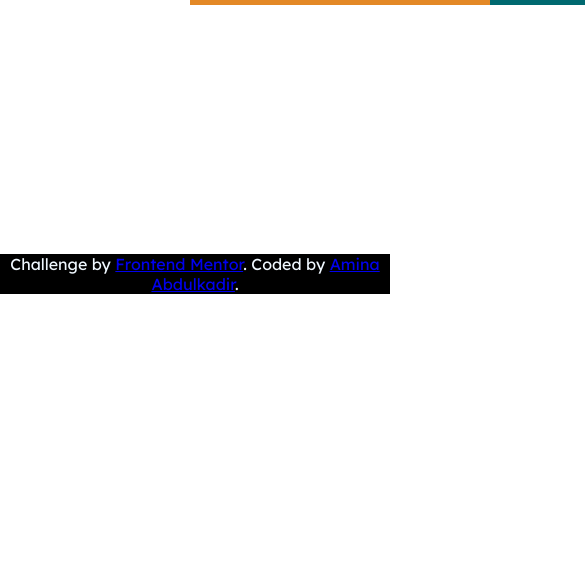
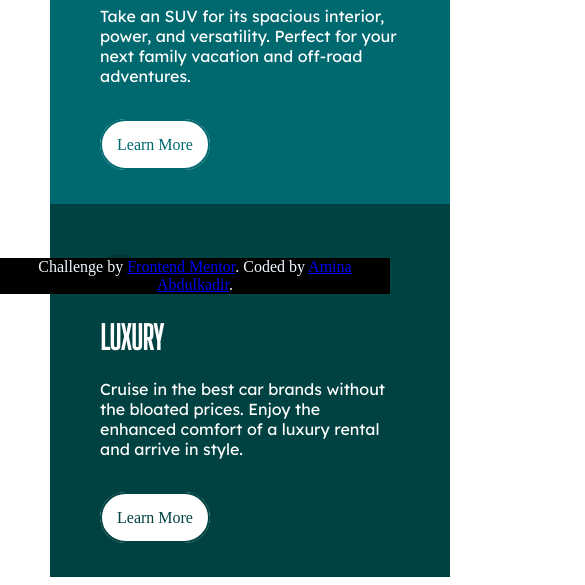
Before and after one commit to NyraO/3-column-preview-card-component-main, a plain HTML site: page index.html in a window 390 px wide. Shown: the part 550-1135 px from the top of the page, 585 px wide, since content can reach past the window. Before the commit the page ends 844 px from the top, so only its background shows below. Drawn offline with Linux system fonts and the light colour scheme.

Commit message:
font family

```diff
--- a/index.html
+++ b/index.html
@@ -5,8 +5,20 @@
   <meta name="viewport" content="width=device-width, initial-scale=1.0"> <!-- displays site properly based on user's device -->
 
   <link rel="icon" type="image/png" sizes="32x32" href="./images/favicon-32x32.png">
-  <link rel="stylesheet" href="https://fonts.googleapis.com/css?family=Lexend+Deca">
-  <link rel="stylesheet" href="https://fonts.googleapis.com/css?family=Big+Shoulders+Display">
+
+  <link rel="preconnect" href="https://fonts.googleapis.com" />
+  <link rel="preconnect" href="https://fonts.gstatic.com" crossorigin />
+  <link
+    href="https://fonts.googleapis.com/css2?family=Lexend+Deca&display=swap"
+    rel="stylesheet"
+  />
+  <link rel="preconnect" href="https://fonts.googleapis.com" />
+  <link rel="preconnect" href="https://fonts.gstatic.com" crossorigin />
+  <link
+    href="https://fonts.googleapis.com/css2?family=Big+Shoulders+Display&display=swap"
+    rel="stylesheet"
+  />
+
   <link rel="stylesheet" href="./style.css">
 
   <title>Frontend Mentor | 3-column preview card component</title>
--- a/style.css
+++ b/style.css
@@ -7,7 +7,9 @@
 body{
     padding: 130px 0px;
     margin-left:190px;
-    font-family: "Lexend Deca", "Big Shoulders Display";
+}
+h1{
+    font-family: "Big Shoulders Display", sans-serif;
 }
 .orange{
     background-color: hsl(31, 77%, 52%);
@@ -53,13 +55,18 @@
 p{
     font-weight: 200;
     margin-bottom: 50px;
+    font-family: "Lexend Deca", sans-serif;
 }
 
-@media only screen and (max-width: 375px) {
+@media (max-width: 600px) {
+    body{
+        padding: 0px 50px;
+        margin-left:0px;
+    }
     main{
         display:grid;
         grid-gap:0;
-        grid-template-columns: 370px;
+        grid-template-columns: 400px;
     }
     .dark-cyan>a{
         background-color: white;
```
